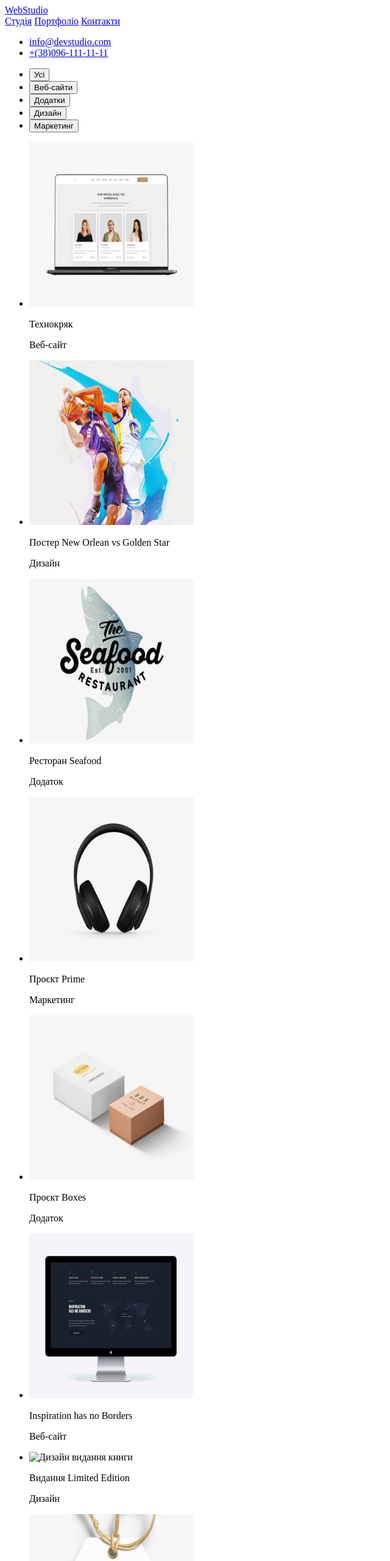
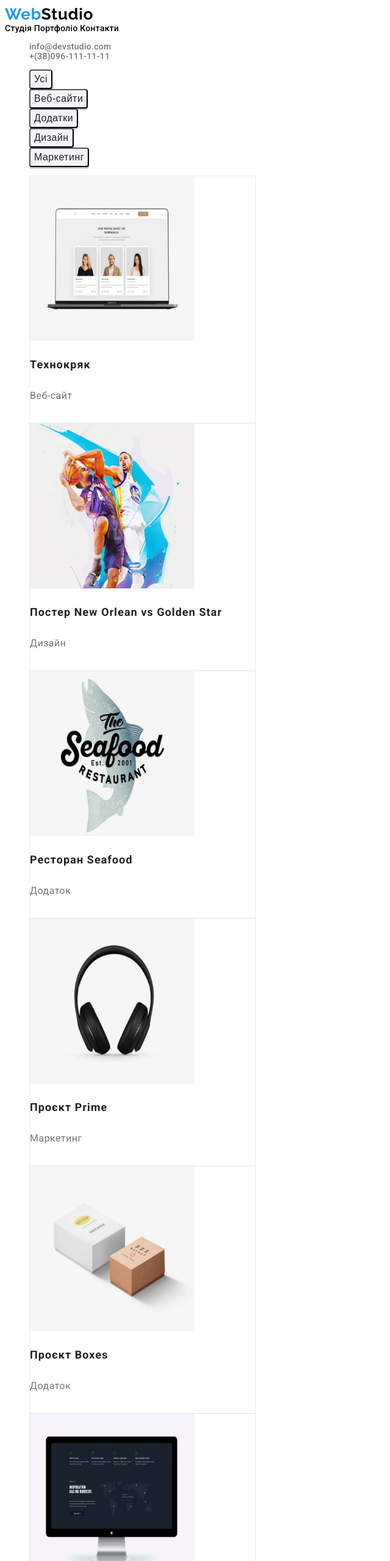
Before and after one commit to Insurgentko/Zaitsev-Olexandr-IPZs-11, a plain HTML site: page portfolio.html in a window 1280 px wide. Shown: the top 2560 px of the page at 61% size, without its empty margins (0-640 px from the left). Drawn offline with Linux system fonts and the light colour scheme.

Commit message:
Lab-2 1.1

```diff
--- a/css/styles.css
+++ b/css/styles.css
@@ -103,6 +103,8 @@ body {
    font-weight: 700;
    line-height: 187.5%;
    letter-spacing: 0.96px;
+   transition: 300ms;
+   font-style: var(--style_main);
 }
 
 .button_main:hover,
@@ -249,12 +251,6 @@ body {
 
 .city_footer{
    color: var(--white);
-   font-family: 'Roboto';
-   font-size: 14px;
-   font-style: normal;
-   font-weight: 400;
-   line-height: 114.286%;
-   letter-spacing: 0.42px;
 }
 
 .mail_footer{
@@ -262,12 +258,6 @@ body {
    height: 16px;
    flex-shrink: 0;
    color: rgba(255, 255, 255, 0.60);
-   font-family: 'Roboto';
-   font-size: 14px;
-   font-style: normal;
-   font-weight: 400;
-   line-height: 114.286%;
-   letter-spacing: 0.42px;
 }
 
 .phone_footer{
@@ -275,10 +265,4 @@ body {
    height: 16px;
    flex-shrink: 0;
    color: rgba(255, 255, 255, 0.60);
-   font-family: 'Roboto';
-   font-size: 14px;
-   font-style: normal;
-   font-weight: 400;
-   line-height: 114.286%;
-   letter-spacing: 0.42px;
 }
--- a/portfolio.html
+++ b/portfolio.html
@@ -2,127 +2,172 @@
 <html lang="en">
   <head>
     <meta charset="UTF-8" />
-    <title>lab-2</title>
+    <meta name="viewport" content="width=device-width, initial-scale=1.0" />
+    <link rel="stylesheet" href="css/styles.css" />
+    <link rel="stylesmodern" href="css/modern-normalize.css" />
+    <link rel="shortcut icon" href="images/" />
+    <title>Портфоліо</title>
+    <link rel="preconnect" href="https://fonts.googleapis.com" />
+    <link rel="preconnect" href="https://fonts.gstatic.com" crossorigin />
+    <link
+      href="https://fonts.googleapis.com/css2?family=Raleway:wght@700&family=Roboto:wght@400;500;700;900&display=swap"
+      rel="stylesheet"
+    />
   </head>
 
-  <body>
-    <header>
-      <a href="index.html">WebStudio</a>
-      <nav>
-        <a href="#">Студія</a>
-        <a href="portfolio.html">Портфоліо</a>
-        <a href="#">Контакти</a>
+  <body class="body">
+    <header class="header">
+      <a class="logo" href="index.html">
+        <span class="web"> Web</span><span class="studio">Studio</span></a
+      >
+      <nav class="header_list_nav">
+        <a class="header_list_a" href="#">Студія</a>
+        <a class="header_list_a" href="portfolio.html">Портфоліо</a>
+        <a class="header_list_a" href="#">Контакти</a>
       </nav>
       <ul>
-        <li><a href="mailto:info@devstudio.com">info@devstudio.com</a></li>
-        <li><a href="tel:+380961111111">+(38)096-111-11-11</a></li>
+        <li>
+          <a
+            class="header_list_a_communication"
+            href="mailto:info@devstudio.com"
+            >info@devstudio.com</a
+          >
+        </li>
+        <li>
+          <a class="header_list_a_communication" href="tel:+380961111111"
+            >+(38)096-111-11-11</a
+          >
+        </li>
       </ul>
     </header>
     <main>
-      <section>
+      <section class="portfolio">
         <ul>
-          <li><button type="button">Усі</button></li>
-          <li><button type="button">Веб-сайти</button></li>
-          <li><button type="button">Додатки</button></li>
-          <li><button type="button">Дизайн</button></li>
-          <li><button type="button">Маркетинг</button></li>
+          <li><button class="button_portfolio" type="button">Усі</button></li>
+          <li>
+            <button class="button_portfolio" type="button">Веб-сайти</button>
+          </li>
+          <li>
+            <button class="button_portfolio" type="button">Додатки</button>
+          </li>
+          <li>
+            <button class="button_portfolio" type="button">Дизайн</button>
+          </li>
+          <li>
+            <button class="button_portfolio" type="button">Маркетинг</button>
+          </li>
         </ul>
       </section>
 
       <section>
         <ul>
-          <li>
+          <li class="pictures_portfolio">
             <img
               style="width: 270px; height: 270px"
               src="images/crack.png"
               alt="Дизайн веб-сайта"
             />
-            <p>Технокряк</p>
-            <p>Веб-сайт</p>
+            <h3 class="portfolio_title">Технокряк</h3>
+            <p class="portfolio_description">Веб-сайт</p>
           </li>
-          <li>
+          <li class="pictures_portfolio">
             <img
               style="width: 270px; height: 270px"
               src="images/poster.png"
               alt="Дизайн постера"
             />
-            <p>Постер New Orlean vs Golden Star</p>
-            <p>Дизайн</p>
+            <h3 class="portfolio_title">Постер New Orlean vs Golden Star</h3>
+            <p class="portfolio_description">Дизайн</p>
           </li>
-          <li>
+          <li class="pictures_portfolio">
             <img
               style="width: 270px; height: 270px"
               src="images/seafood.png"
               alt="Дизайн додатку ресторану"
             />
-            <p>Ресторан Seafood</p>
-            <p>Додаток</p>
+            <h3 class="portfolio_title">Ресторан Seafood</h3>
+            <p class="portfolio_description">Додаток</p>
           </li>
-          <li>
+          <li class="pictures_portfolio">
             <img
               style="width: 270px; height: 270px"
               src="images/prime.png"
               alt="Дизайн проєкту Prime"
             />
-            <p>Проєкт Prime</p>
-            <p>Маркетинг</p>
+            <h3 class="portfolio_title">Проєкт Prime</h3>
+            <p class="portfolio_description">Маркетинг</p>
           </li>
-          <li>
+          <li class="pictures_portfolio">
             <img
               style="width: 270px; height: 270px"
               src="images/boxes.png"
               alt="Дизайн проєкту Boxes"
             />
-            <p>Проєкт Boxes</p>
-            <p>Додаток</p>
+            <h3 class="portfolio_title">Проєкт Boxes</h3>
+            <p class="portfolio_description">Додаток</p>
           </li>
-          <li>
+          <li class="pictures_portfolio">
             <img
               style="width: 270px; height: 270px"
               src="images/site.png"
               alt="Дизайн веб-сайта"
             />
-            <p>Inspiration has no Borders</p>
-            <p>Веб-сайт</p>
+            <h3 class="portfolio_title">Inspiration has no Borders</h3>
+            <p class="portfolio_description">Веб-сайт</p>
           </li>
-          <li>
+          <li class="pictures_portfolio">
             <img
               style="width: 270px; height: 270px"
-              src="images/publish.jpg"
+              src="images/publish.png"
               alt="Дизайн видання книги"
             />
-            <p>Видання Limited Edition</p>
-            <p>Дизайн</p>
+            <h3 class="portfolio_title">Видання Limited Edition</h3>
+            <p class="portfolio_description">Дизайн</p>
           </li>
-          <li>
+          <li class="pictures_portfolio">
             <img
               style="width: 270px; height: 270px"
               src="images/lab.png"
               alt="Дизайн бірки бренду"
             />
-            <p>Проєкт LAB</p>
-            <p>Маркетинг</p>
+            <h3 class="portfolio_title">Проєкт LAB</h3>
+            <p class="portfolio_description">Маркетинг</p>
           </li>
-          <li>
+          <li class="pictures_portfolio">
             <img
               style="width: 270px; height: 270px"
               src="images/growing_bussines.png"
               alt="Дизайн додатку"
             />
-            <p>Growing Businnes</p>
-            <p>Додаток</p>
+            <h3 class="portfolio_title">Growing Businnes</h3>
+            <p class="portfolio_description">Додаток</p>
           </li>
         </ul>
       </section>
     </main>
 
-    <footer>
-      <adress>
-        <a href="index.html">WebStudio</a>
-        <p>м.Київ пр-т Лесі Українки, 26</p>
-        <a href="mailto:info@devstudio.com">info@devstudio.com</a>
-        <a href="tel:+380961111111">+(38)096-111-11-11</a>
-      </adress>
+    <footer class="footer">
+      <a class="logo_footer" href="index.html">
+        <span class="web_footer"> Web</span
+        ><span class="studio_footer">Studio</span></a
+      >
+      <address class="footer_adress">
+        <ul>
+          <li class="city_footer">
+            <p>м.Київ пр-т Лесі Українки, 26</p>
+          </li>
+          <li>
+            <a class="mail_footer" href="mailto:info@devstudio.com"
+              >info@devstudio.com</a
+            >
+          </li>
+          <li>
+            <a class="phone_footer" href="tel:+380961111111"
+              >+38 096 111 11 11</a
+            >
+          </li>
+        </ul>
+      </address>
     </footer>
   </body>
 </html>
```
Also changed, not shown: index.html (+1 -2 lines).
